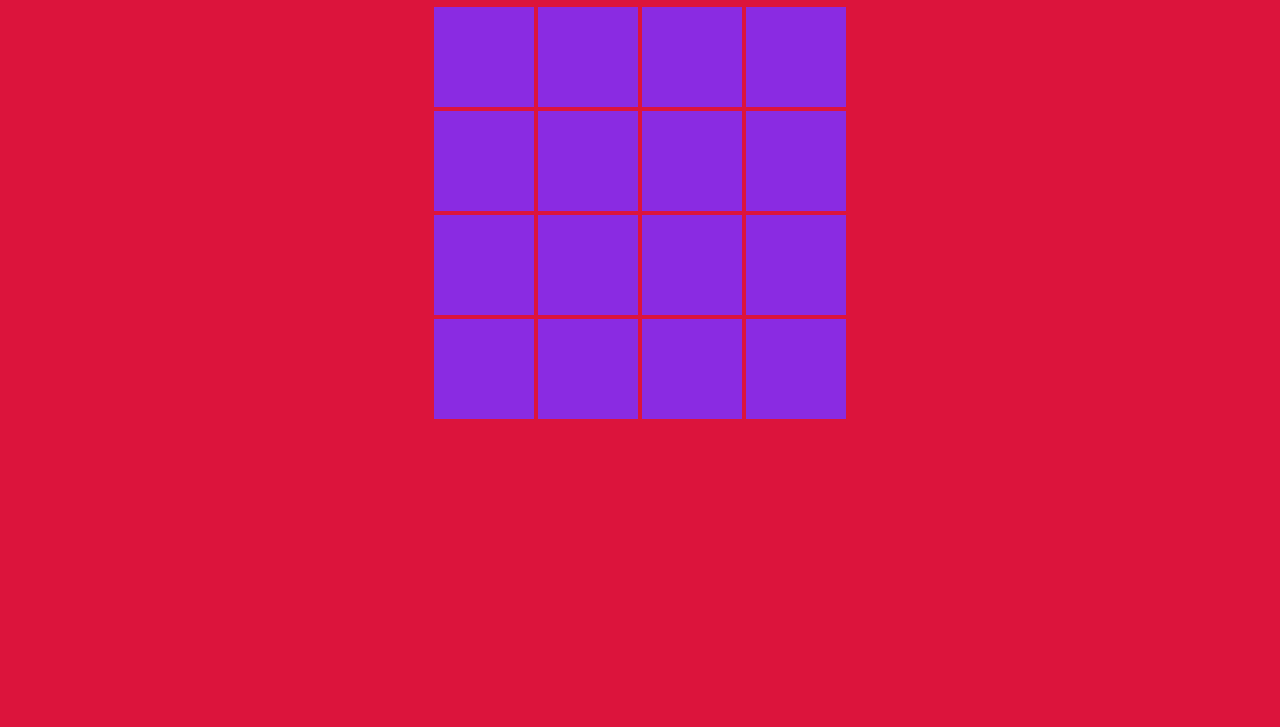
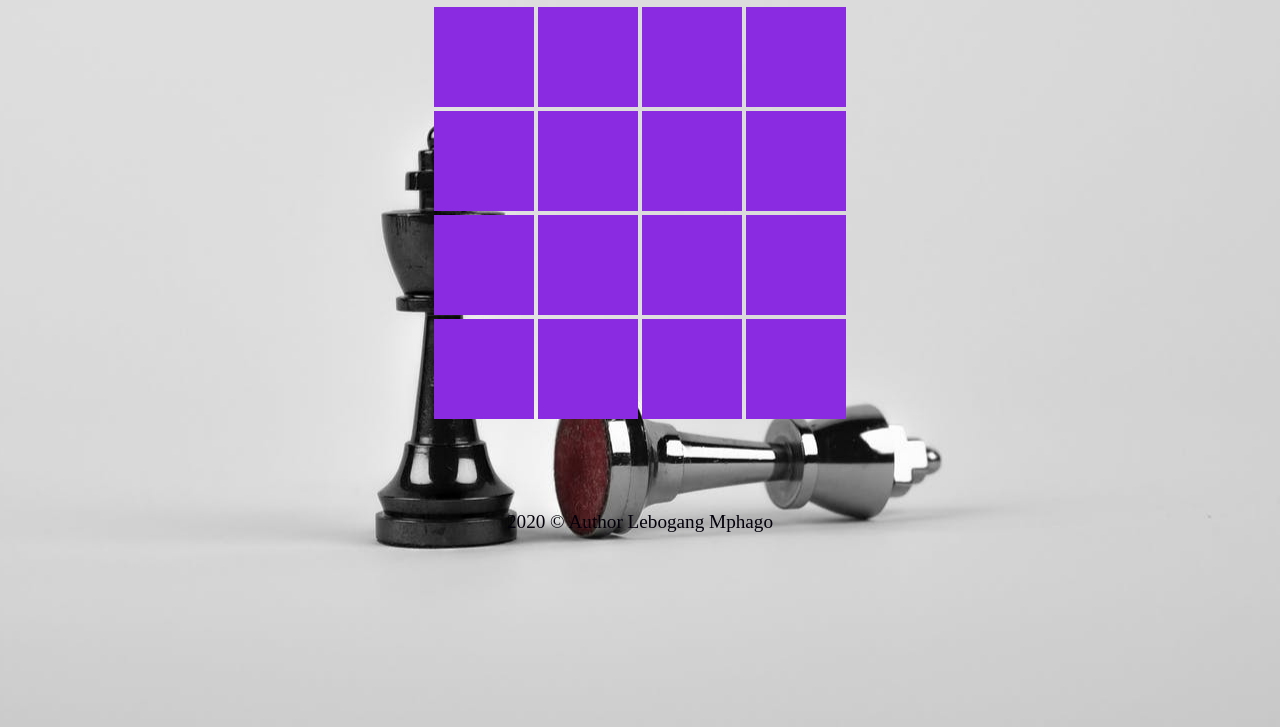
Before and after one commit to Lebogang-cloud/Memory-Game, a plain HTML site: page index.html in a window 1280 px wide. Shown: the part 73-800 px from the top of the page. Drawn offline with Linux system fonts and the light colour scheme.

Commit message:
fourth version

```diff
--- a/index.html
+++ b/index.html
@@ -82,5 +82,7 @@
     </div>
 
     <script src="./game.js"></script>
+
+    <footer>2020 &copy; Author Lebogang Mphago</footer>
   </body>
 </html>
--- a/style.css
+++ b/style.css
@@ -1,7 +1,8 @@
-*{
+body{
     text-align: center;
-    background: crimson;
-    color: rgb(203, 186, 219);
+    background: url("/pexels-photo-411207.jpeg") center center;
+    background-repeat: no-repeat;
+    color: rgb(78, 31, 206);
 
 }
 
@@ -13,7 +14,6 @@
     display: inline-block;
     width: 100px;
     height: 100px;
-    background: blueviolet;
     cursor: pointer;
 }
 
@@ -62,3 +62,9 @@
 .color-hidden {
     background: blueviolet;
 }
+
+footer {
+    padding-top: 7%;
+    color: rgb(4, 0, 12);
+    font-size: larger;
+}
```
Also changed, not shown: pexels-photo-411207.jpeg (added).
